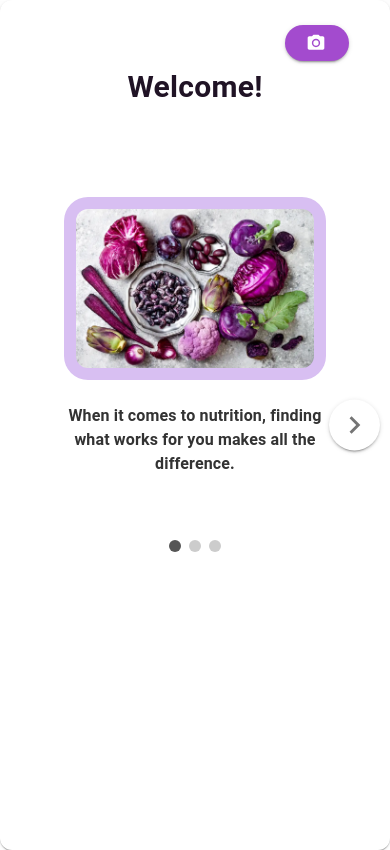
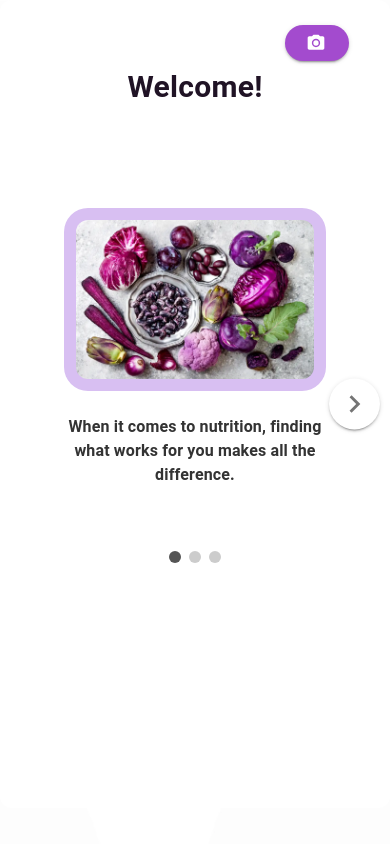
Before and after one commit to bilalmohamed1298/smartbite, a React (Vite) app: page / in a window 390 px wide. Built offline with nearby package versions, Linux system fonts and the light colour scheme.

Commit message:
Small Screens Responsive

```diff
--- a/src/Components/FormComponents/Welcome.jsx
+++ b/src/Components/FormComponents/Welcome.jsx
@@ -64,7 +64,7 @@ export default function Welcome() {
             justifyContent: { xs: "start", sm: "center" },
             flexDirection: "column",
             bgcolor: "white",
-            mb:10,
+            mb:2,
             mx: "auto",
           }}
         >
--- a/src/Components/SignupForm.jsx
+++ b/src/Components/SignupForm.jsx
@@ -17,11 +17,11 @@ export default function SignupForm() {
   return (
     <Box
       sx={{
-        height: {xs:'95vh',lg:'790px'},
+        height: {xs:'90vh',lg:'790px'},
         my: { xs: 0,lg:1 },
         p: 3,
         bgcolor: "white",
-        boxShadow: {xs:1,sm:3},
+        boxShadow: {xs:0,sm:3},
         borderRadius: 3,
         position: "relative",
         overflowX: { xs: "hidden" },
```
